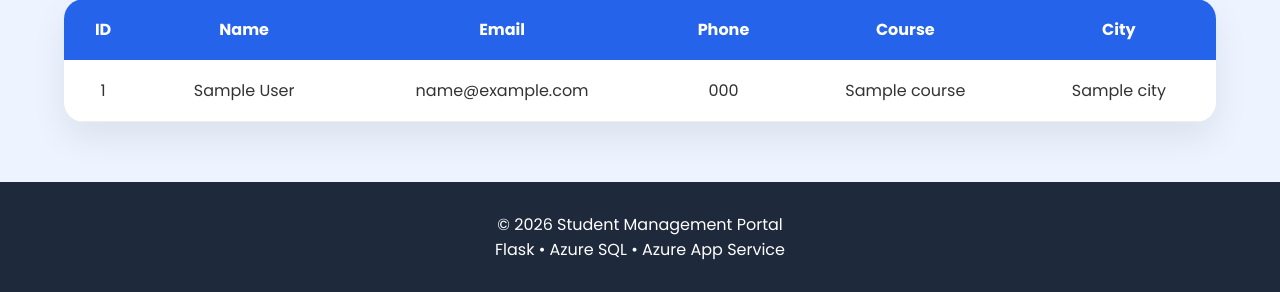
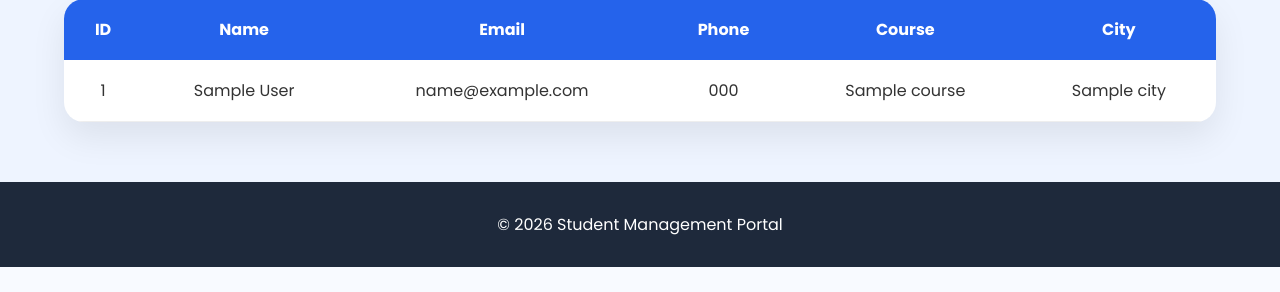
Before and after one commit to ShraddhaTotre/student-management-app, a Flask app: template templates/index.html in a window 1280 px wide. Shown: the part 1466-1758 px from the top of the page. After the commit the page ends 1733 px from the top, so only its background shows below. Run offline with Flask 3, Linux system fonts and the light colour scheme; the template is opened without the code that fills it: most values are stand-ins (such as "Sample title", 1, 10 or a date in 2020).

Commit message:
Clean up footer in index.html
Removed unnecessary line breaks and technology stack mention from footer.

```diff
--- a/templates/index.html
+++ b/templates/index.html
@@ -260,10 +260,6 @@ Registered Students
 
 © 2026 Student Management Portal
 
-<br>
-
-Flask • Azure SQL • Azure App Service
-
 </p>
 
 </footer>
```
